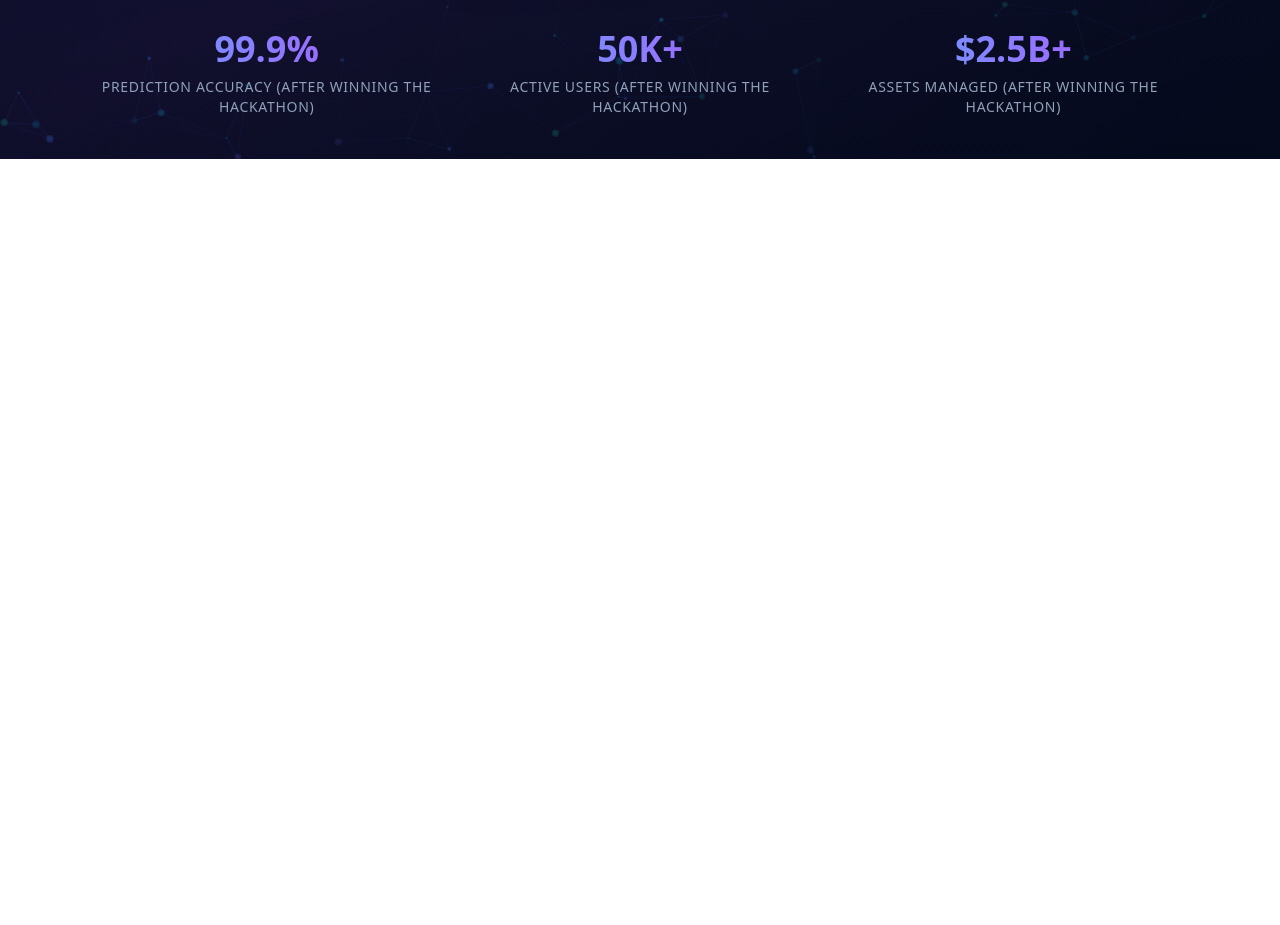
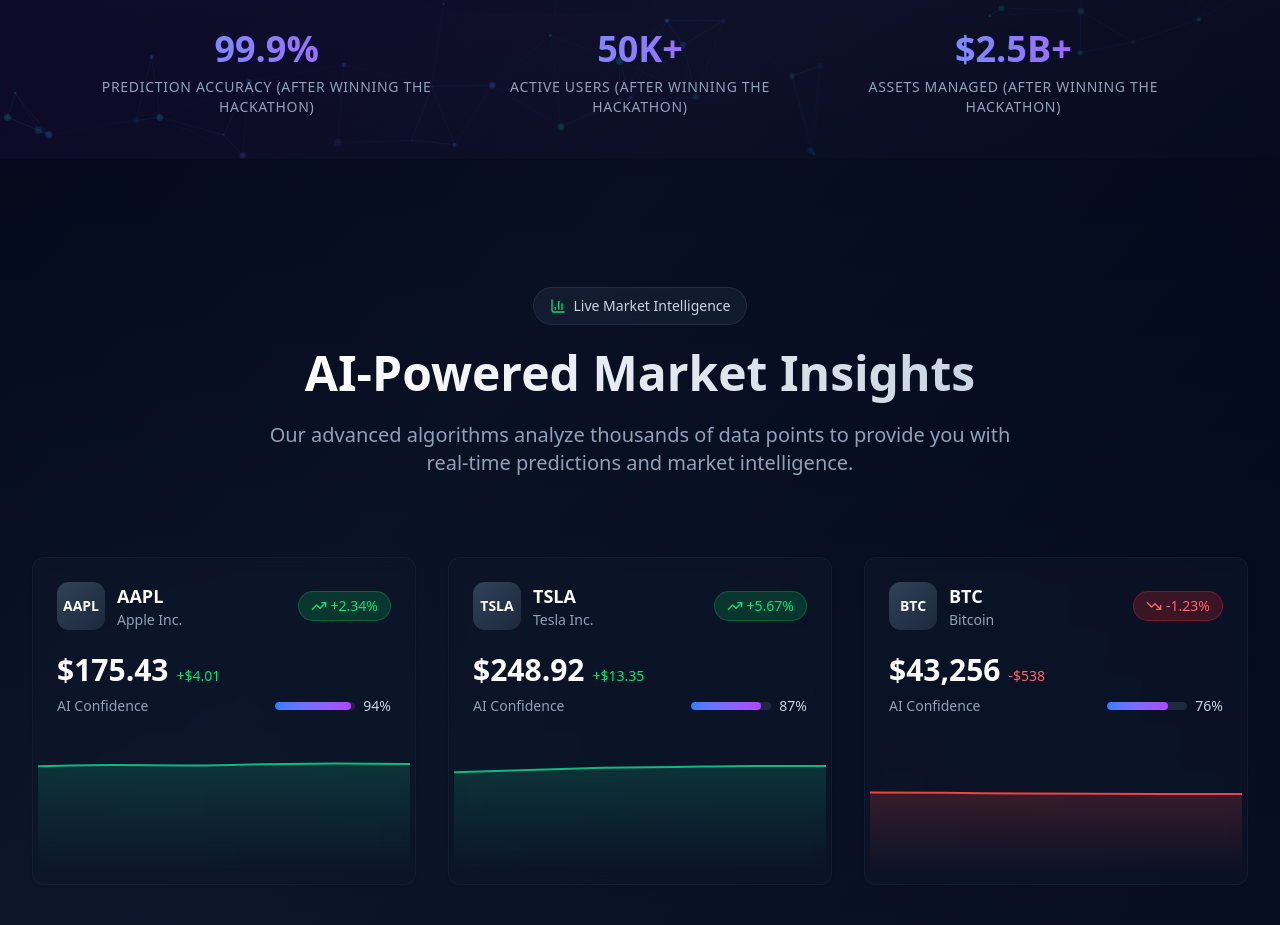
Before and after one commit to tyomll/fintech, a Next.js app: page / in a window 1280 px wide. Shown: the part 641-1566 px from the top of the page. Before the commit the page ends 800 px from the top, so only its background shows below. Built offline with nearby package versions, Linux system fonts and the light colour scheme.

Commit message:
feat: add landing page trending stocks section

```diff
--- /dev/null
+++ b/src/features/landing/lib/types.ts
@@ -0,0 +1,16 @@
+export enum StockTrend {
+  Up = "up",
+  Down = "down",
+}
+
+export type DataPoint = { time: string; value: number };
+export type Stock = {
+  symbol: string;
+  name: string;
+  price: string;
+  change: string;
+  changeValue: string;
+  trend: StockTrend;
+  confidence: number;
+  data: DataPoint[];
+};
--- /dev/null
+++ b/src/features/landing/ui/landing-page/landing-page-trending-stocks/landing-page-trending-stock-card-chart.tsx
@@ -0,0 +1,48 @@
+"use client";
+import { ResponsiveContainer, AreaChart, Area, XAxis, YAxis } from "recharts";
+import type { FC } from "react";
+import { DataPoint, StockTrend } from "@/features/landing/lib/types";
+
+type Props = {
+  data: DataPoint[];
+  trend: StockTrend;
+  symbol: string;
+};
+
+const LandingPageTrendingStockCardChart: FC<Props> = ({
+  data,
+  trend,
+  symbol,
+}) => (
+  <div className="h-32 -mx-6 -mb-6">
+    <ResponsiveContainer width="100%" height="100%">
+      <AreaChart data={data}>
+        <defs>
+          <linearGradient id={`gradient-${symbol}`} x1="0" y1="0" x2="0" y2="1">
+            <stop
+              offset="5%"
+              stopColor={trend === StockTrend.Up ? "#10b981" : "#ef4444"}
+              stopOpacity={0.3}
+            />
+            <stop
+              offset="95%"
+              stopColor={trend === StockTrend.Up ? "#10b981" : "#ef4444"}
+              stopOpacity={0}
+            />
+          </linearGradient>
+        </defs>
+        <XAxis dataKey="time" hide />
+        <YAxis hide />
+        <Area
+          type="monotone"
+          dataKey="value"
+          stroke={trend === StockTrend.Up ? "#10b981" : "#ef4444"}
+          strokeWidth={2}
+          fill={`url(#gradient-${symbol})`}
+        />
+      </AreaChart>
+    </ResponsiveContainer>
+  </div>
+);
+
+export default LandingPageTrendingStockCardChart;
--- /dev/null
+++ b/src/features/landing/ui/landing-page/landing-page-trending-stocks/landing-page-trending-stock-card-header.tsx
@@ -0,0 +1,49 @@
+import { TrendingUp, TrendingDown } from "lucide-react";
+import type { FC } from "react";
+import { StockTrend } from "@/features/landing/lib/types";
+
+type Stock = {
+  symbol: string;
+  name: string;
+  price: string;
+  change: string;
+  changeValue: string;
+  trend: StockTrend;
+  confidence: number;
+};
+
+type Props = {
+  stock: Stock;
+};
+
+const LandingPageTrendingStockCardHeader: FC<Props> = ({ stock }) => (
+  <div className="flex items-center justify-between mb-4">
+    <div className="flex items-center space-x-3">
+      <div className="w-12 h-12 rounded-xl bg-gradient-to-br from-slate-700 to-slate-800 flex items-center justify-center">
+        <span className="text-white font-bold text-sm">{stock.symbol}</span>
+      </div>
+      <div>
+        <h3 className="text-white font-semibold text-lg">{stock.symbol}</h3>
+        <p className="text-slate-400 text-sm">{stock.name}</p>
+      </div>
+    </div>
+    <div
+      className={`flex items-center px-3 py-1 rounded-full text-sm font-medium ${
+        stock.trend === StockTrend.Up
+          ? "bg-green-500/20 text-green-400 border border-green-500/30"
+          : "bg-red-500/20 text-red-400 border border-red-500/30"
+      }`}
+      tabIndex={0}
+      aria-label={`Trend: ${stock.trend}, Change: ${stock.change}`}
+    >
+      {stock.trend === StockTrend.Up ? (
+        <TrendingUp className="h-4 w-4 mr-1" aria-hidden="true" />
+      ) : (
+        <TrendingDown className="h-4 w-4 mr-1" aria-hidden="true" />
+      )}
+      {stock.change}
+    </div>
+  </div>
+);
+
+export default LandingPageTrendingStockCardHeader;
--- /dev/null
+++ b/src/features/landing/ui/landing-page/landing-page-trending-stocks/landing-page-trending-stock-card.tsx
@@ -0,0 +1,58 @@
+import { Card, CardHeader, CardContent } from "@/shared/@core/ui/card";
+import LandingPageTrendingStockCardHeader from "@/features/landing/ui/landing-page/landing-page-trending-stocks/landing-page-trending-stock-card-header";
+import LandingPageTrendingStockCardChart from "@/features/landing/ui/landing-page/landing-page-trending-stocks/landing-page-trending-stock-card-chart";
+import type { FC } from "react";
+import { Stock, StockTrend } from "@/features/landing/lib/types";
+
+type Props = {
+  stock: Stock;
+  animationDelay?: string;
+};
+
+const LandingPageTrendingStockCard: FC<Props> = ({ stock, animationDelay }) => (
+  <Card
+    className="group bg-slate-900/50 backdrop-blur-sm border border-slate-800/50 hover:border-slate-700/50 transition-all duration-500 hover:scale-105 hover:shadow-2xl hover:shadow-blue-500/10 overflow-hidden"
+    style={animationDelay ? { animationDelay } : {}}
+    tabIndex={0}
+    aria-label={`Stock card for ${stock.name}`}
+  >
+    <CardHeader className="pb-4">
+      <LandingPageTrendingStockCardHeader stock={stock} />
+      <div className="space-y-2">
+        <div className="flex items-baseline space-x-2">
+          <span className="text-3xl font-bold text-white">{stock.price}</span>
+          <span
+            className={`text-sm font-medium ${
+              stock.trend === StockTrend.Up ? "text-green-400" : "text-red-400"
+            }`}
+          >
+            {stock.changeValue}
+          </span>
+        </div>
+        <div className="flex items-center justify-between">
+          <span className="text-slate-400 text-sm">AI Confidence</span>
+          <div className="flex items-center space-x-2">
+            <div className="w-20 h-2 bg-slate-800 rounded-full overflow-hidden">
+              <div
+                className="h-full bg-gradient-to-r from-blue-500 to-purple-500 rounded-full transition-all duration-1000"
+                style={{ width: `${stock.confidence}%` }}
+              ></div>
+            </div>
+            <span className="text-slate-300 text-sm font-medium">
+              {stock.confidence}%
+            </span>
+          </div>
+        </div>
+      </div>
+    </CardHeader>
+    <CardContent className="pt-0">
+      <LandingPageTrendingStockCardChart
+        data={stock.data}
+        trend={stock.trend}
+        symbol={stock.symbol}
+      />
+    </CardContent>
+  </Card>
+);
+
+export default LandingPageTrendingStockCard;
--- /dev/null
+++ b/src/features/landing/ui/landing-page/landing-page-trending-stocks/landing-page-trending-stocks-header.tsx
@@ -0,0 +1,35 @@
+import { BarChart3 } from "lucide-react";
+
+const LandingPageTrendingStocksHeader = () => (
+  <div className="text-center mb-20">
+    <div
+      className="inline-flex items-center px-4 py-2 rounded-full bg-slate-800/50 backdrop-blur-sm border border-slate-700/50 mb-6"
+      tabIndex={0}
+      aria-label="Live Market Intelligence Badge"
+    >
+      <BarChart3 className="h-4 w-4 text-green-400 mr-2" aria-hidden="true" />
+      <span className="text-slate-300 text-sm font-medium">
+        Live Market Intelligence
+      </span>
+    </div>
+    <h2
+      className="text-4xl sm:text-5xl font-bold mb-6"
+      tabIndex={0}
+      aria-label="AI-Powered Market Insights"
+    >
+      <span className="bg-gradient-to-r from-white to-slate-300 bg-clip-text text-transparent">
+        AI-Powered Market Insights
+      </span>
+    </h2>
+    <p
+      className="text-xl text-slate-400 max-w-3xl mx-auto"
+      tabIndex={0}
+      aria-label="Market Insights Subtitle"
+    >
+      Our advanced algorithms analyze thousands of data points to provide you
+      with real-time predictions and market intelligence.
+    </p>
+  </div>
+);
+
+export default LandingPageTrendingStocksHeader;
--- /dev/null
+++ b/src/features/landing/ui/landing-page/landing-page-trending-stocks/landing-page-trending-stocks.tsx
@@ -0,0 +1,80 @@
+import { Stock, StockTrend } from "@/features/landing/lib/types";
+import LandingPageTrendingStockCard from "@/features/landing/ui/landing-page/landing-page-trending-stocks/landing-page-trending-stock-card";
+import LandingPageTrendingStocksHeader from "@/features/landing/ui/landing-page/landing-page-trending-stocks/landing-page-trending-stocks-header";
+
+const stockData: Stock[] = [
+  {
+    symbol: "AAPL",
+    name: "Apple Inc.",
+    price: "$175.43",
+    change: "+2.34%",
+    changeValue: "+$4.01",
+    trend: StockTrend.Up,
+    confidence: 94,
+    data: [
+      { time: "9:00", value: 172 },
+      { time: "10:00", value: 174 },
+      { time: "11:00", value: 173 },
+      { time: "12:00", value: 175 },
+      { time: "1:00", value: 176 },
+      { time: "2:00", value: 175.43 },
+    ],
+  },
+  {
+    symbol: "TSLA",
+    name: "Tesla Inc.",
+    price: "$248.92",
+    change: "+5.67%",
+    changeValue: "+$13.35",
+    trend: StockTrend.Up,
+    confidence: 87,
+    data: [
+      { time: "9:00", value: 235 },
+      { time: "10:00", value: 240 },
+      { time: "11:00", value: 245 },
+      { time: "12:00", value: 247 },
+      { time: "1:00", value: 249 },
+      { time: "2:00", value: 248.92 },
+    ],
+  },
+  {
+    symbol: "BTC",
+    name: "Bitcoin",
+    price: "$43,256",
+    change: "-1.23%",
+    changeValue: "-$538",
+    trend: StockTrend.Down,
+    confidence: 76,
+    data: [
+      { time: "9:00", value: 44000 },
+      { time: "10:00", value: 43800 },
+      { time: "11:00", value: 43500 },
+      { time: "12:00", value: 43300 },
+      { time: "1:00", value: 43200 },
+      { time: "2:00", value: 43256 },
+    ],
+  },
+];
+
+const LandingPageTrendingStocks = () => {
+  return (
+    <section className="py-32 px-4 sm:px-6 lg:px-8 relative">
+      <div className="absolute inset-0 bg-gradient-to-b from-slate-950/50 to-slate-900/50"></div>
+
+      <div className="max-w-7xl mx-auto relative z-10">
+        <LandingPageTrendingStocksHeader />
+        <div className="grid grid-cols-1 md:grid-cols-2 lg:grid-cols-3 gap-8">
+          {stockData.map((stock, index) => (
+            <LandingPageTrendingStockCard
+              key={stock.symbol}
+              stock={stock}
+              animationDelay={`${index * 0.1}s`}
+            />
+          ))}
+        </div>
+      </div>
+    </section>
+  );
+};
+
+export default LandingPageTrendingStocks;
--- a/src/features/landing/ui/landing-page/landing-page.tsx
+++ b/src/features/landing/ui/landing-page/landing-page.tsx
@@ -1,9 +1,11 @@
 import LandingPageHero from "@/features/landing/ui/landing-page/landing-page-hero/landing-page-hero";
+import LandingPageTrendingStocks from "@/features/landing/ui/landing-page/landing-page-trending-stocks/landing-page-trending-stocks";
 
 const LandingPage = () => {
   return (
     <div className="min-h-screen bg-gradient-to-br from-slate-950 via-slate-900 to-slate-950">
       <LandingPageHero />
+      <LandingPageTrendingStocks />
     </div>
   );
 };
```
Also changed, not shown: 1 other file (tests, documents, lock files or other folders).
